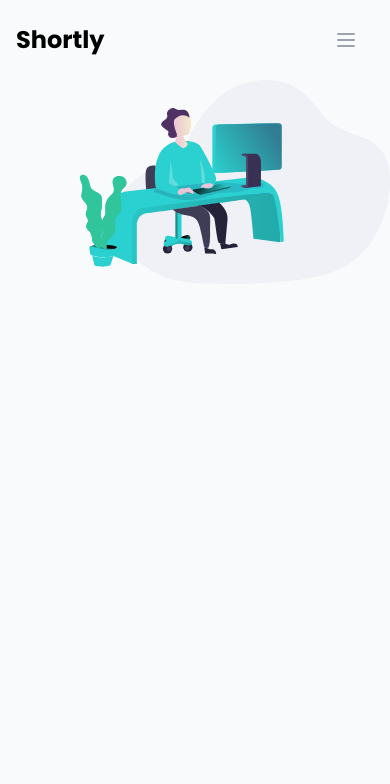
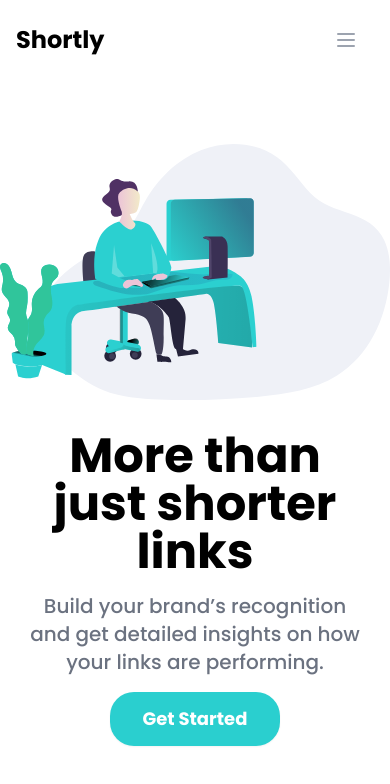
Before and after one commit to Kielx/url-shortener, a React (Create React App) app: page / in a window 390 px wide. Shown: the top 784 px of the page. Built offline with nearby package versions, Linux system fonts and the light colour scheme.

Commit message:
Update hero section styling for responsive screens

```diff
--- a/src/App.js
+++ b/src/App.js
@@ -1,6 +1,7 @@
 import NewNav from "./components/NewNav";
+import Hero from "./components/Hero";
 import { BrowserRouter as Router, Switch, Route } from "react-router-dom";
-import LogoIllustration from "./images/illustration-working.svg";
+
 
 function App() {
   return (
@@ -9,9 +10,7 @@ function App() {
         <Route exact path="/">
           <>
             <NewNav />
-            <div className="bg-gray-50 w-full h-full  ">
-              <img src={LogoIllustration} className="w-full pl-20" alt="Logo" />
-            </div>
+            <Hero />
           </>
         </Route>
         <Route path="*">
--- /dev/null
+++ b/src/components/Hero.js
@@ -0,0 +1,31 @@
+import LogoIllustration from "../images/illustration-working.svg";
+
+const Hero = () => {
+  return (
+    <div className=" bg-white w-full flex flex-wrap md:flex-nowrap py-16 overflow-hidden">
+      <div className="z-20 px-6 flex flex-col order-1 md:order-0 pt-8 md:w-1/2 md:pl-12 md:py-12 lg:pl-24 xl:pt-32 xl:px-40">
+        <h2 className="font-bold text-5xl text-center md:text-left lg:text-7xl ">
+          More than just shorter links
+        </h2>
+        <p className="text-gray-500 text-center md:text-left text-xl mt-4 lg:pr-20">
+          Build your brand’s recognition and get detailed insights on how your
+          links are performing.
+        </p>
+        <button
+          href="#"
+          className="m-auto md:ml-0 mt-4 font-bold whitespace-nowrap inline-flex items-center justify-center px-8 py-3 border border-transparent rounded-3xl shadow-sm text-lg text-white bg-cyan hover:bg-teal-500"
+        >
+          Get Started
+        </button>
+      </div>
+
+      <img
+        src={LogoIllustration}
+        className="order-0 w-full md:w-1/2 md:order-1 object-cover object-left xl:relative right-24"
+        alt="Logo"
+      />
+    </div>
+  );
+};
+
+export default Hero;
--- a/src/components/NewNav.js
+++ b/src/components/NewNav.js
@@ -29,7 +29,7 @@ const solutions = [
 
 export default function Example() {
   return (
-    <Popover className="relative bg-gray-50">
+    <Popover className="relative bg-white">
       <div className="max-w-7xl mx-auto px-4 sm:px-6">
         <div className="flex justify-between items-center  py-6 md:justify-start md:space-x-10">
           <div className="flex justify-start  ">
@@ -41,7 +41,7 @@ export default function Example() {
           </div>
           {/* Mobile hamburger menu */}
           <div className="mr-2 -my-2 md:hidden">
-            <Popover.Button className="bg-gray-50 rounded-md p-2 inline-flex items-center justify-center text-gray-400 hover:text-white hover:bg-cyan focus:outline-none focus:ring-2 focus:ring-inset focus:ring-indigo-500">
+            <Popover.Button className="bg-white rounded-md p-2 inline-flex items-center justify-center text-gray-400 hover:text-white hover:bg-cyan focus:outline-none focus:ring-2 focus:ring-inset focus:ring-indigo-500">
               <span className="sr-only">Open menu</span>
               <MenuIcon className="h-6 w-6" aria-hidden="true" />
             </Popover.Button>
@@ -100,7 +100,7 @@ export default function Example() {
       >
         <Popover.Panel
           focus
-          className="absolute top-0 right-2 inset-x-0 p-2 transition transform origin-top-right md:hidden"
+          className="absolute top-0 right-0 inset-x-0 p-2 transition transform origin-top-right md:hidden"
         >
           <div className="rounded-lg shadow-lg ring-1 ring-black ring-opacity-5 bg-darkViolet divide-y divide-gray-500 px-5">
             <div className="pt-5 pb-6 px-5">
```
Also changed, not shown: screenshots/shortlySS.webp (added).
